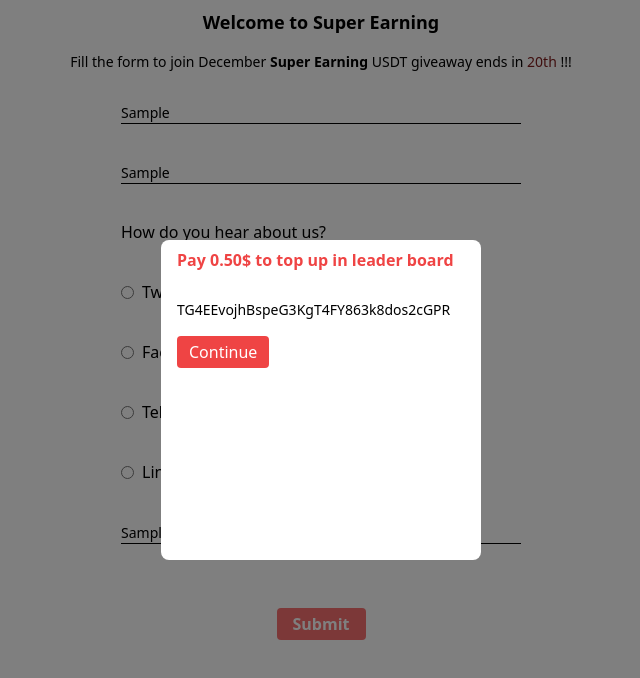
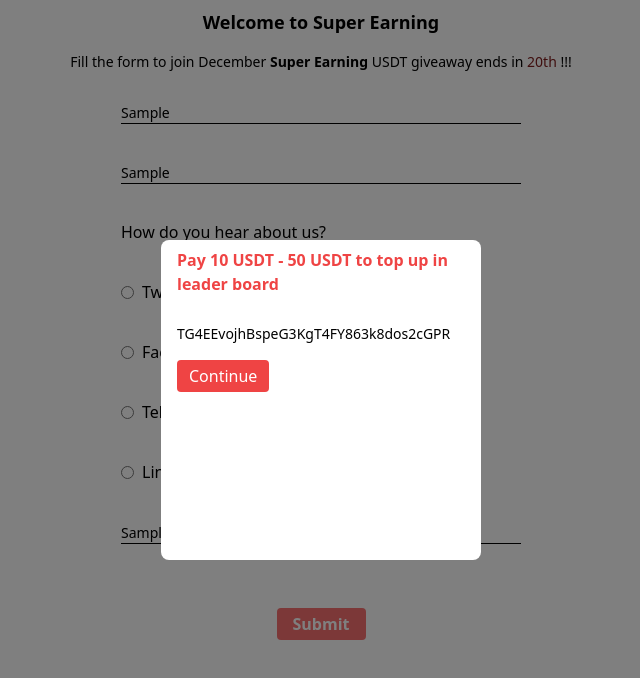
Before and after one commit to Johnpii1/form, a plain HTML site: page index.html in a window 1280 px wide. Both pictures are taken after typing "Sample", "Sample", "Sample" into the empty fields and a click on the button "Submit". Shown: the whole page, without its empty margins (319-959 px from the left). Drawn offline with nearby package versions, Linux system fonts and the light colour scheme.

Commit message:
today code

```diff
--- a/index.html
+++ b/index.html
@@ -74,7 +74,7 @@
 
 
 <div class="w-80 py-2 px-4 bg-white rounded-lg h-80">
-<p class="font-semibold text-red-500">Pay 0.50$ to top up in leader board</p>
+<p class="font-semibold text-red-500">Pay 10 USDT - 50 USDT to top up in leader board</p>
 
 <!--ADRESS-->
 <div class="flex flex-col gap-6 mt-7">
```
